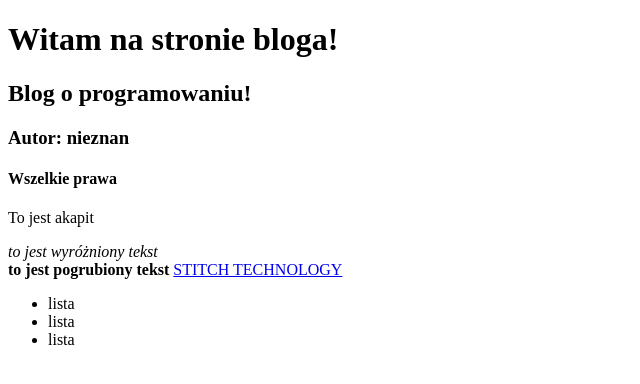
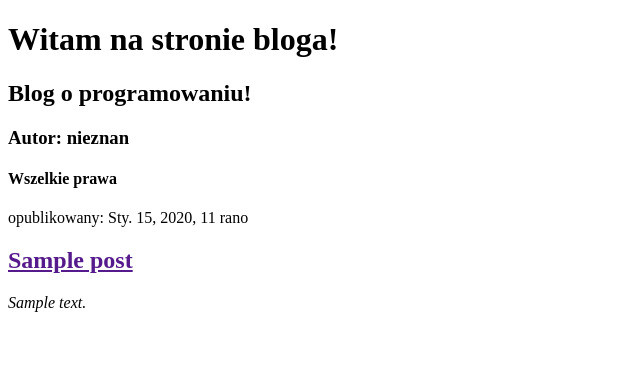
Before and after one commit to LukaszFIE/djangoblog, a Django app: page / in a window 1280 px wide. Shown: the top 384 px of the page, without its empty margins (0-640 px from the left). Run offline with Django 3.2, Linux system fonts and the light colour scheme; tables that the repository leaves empty hold one stand-in row (values such as "Sample post").

Commit message:
Dokonalismy zmian w pliku html

```diff
--- a/blog/templates/blog/post_list.html
+++ b/blog/templates/blog/post_list.html
@@ -11,18 +11,16 @@
         <h3>Autor: nieznan</h3>
         <h4>Wszelkie prawa</h4>
     </div>
+        {% for post in posts %}
     <div>
-        <p>To jest akapit</p>
-        <em> to jest wyróżniony tekst</em><br>
-        <strong>to jest pogrubiony tekst</strong>
-        <a href="http://st-tech.pl/">STITCH TECHNOLOGY</a>
+        <p> opublikowany: {{ post.published_date }}</p>
+        <h2><a href="">{{ post.title }}</a></h2>
+        <em>{{ post.text|linebreaksbr}}</em>
     </div>
-
+        {% endfor %}
     <div>
         <ul>
-            <li>lista</li>
-            <li>lista</li>
-            <li>lista</li>
+
         </ul>
     </div>
 
--- a/blog/views.py
+++ b/blog/views.py
@@ -1,7 +1,8 @@
 from django.shortcuts import render
-
-from blog.models import Post
+from django.utils import timezone
+from .models import  Post
 
 
 def post_list(request):
-    return render(request, 'blog/post_list.html', {})
+    posts = Post.objects.filter(published_date__lte=timezone.now()).order_by('published_date')
+    return render(request, 'blog/post_list.html', {'posts': posts})
```
